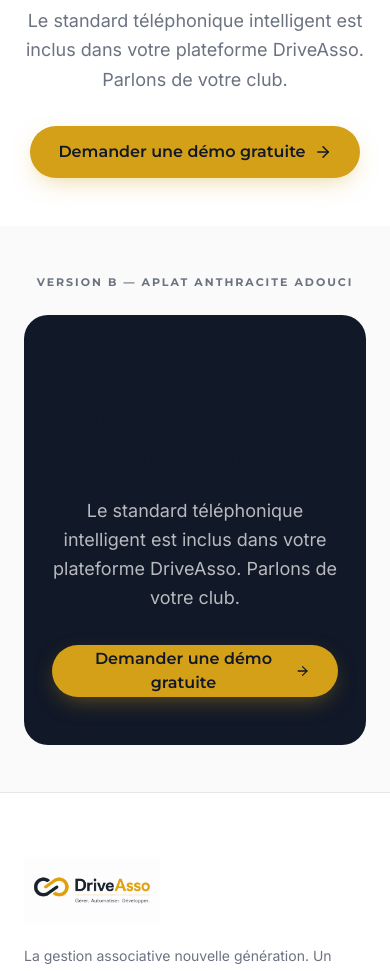
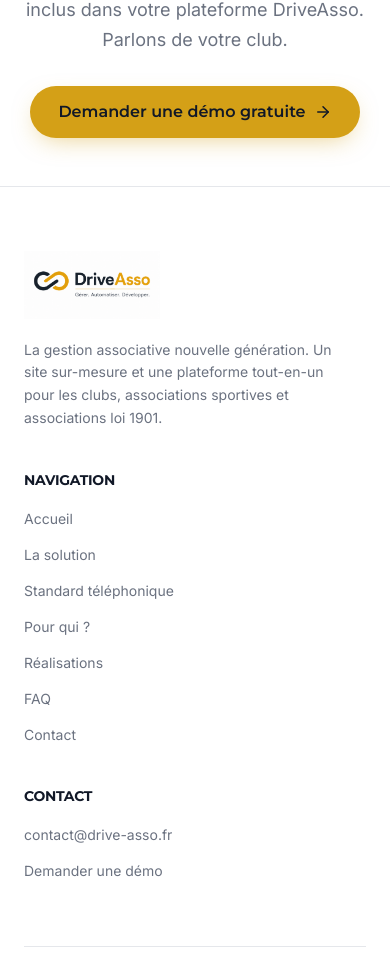
Before and after one commit to bouchouchaoscar-dev/Drive-Asso, a Next.js app: page /standard-telephonique in a window 390 px wide. Shown: the part 8038-9009 px from the top of the page. Built offline with nearby package versions, Linux system fonts and the light colour scheme.

Commit message:
style(standard): CTA final version A (fond blanc) + boutons hero pleine largeur mobile
- suppression de la version B du CTA et des labels temporaires
- hero : les 2 CTA passent en pleine largeur sur mobile (w-full sm:w-auto)

Co-Authored-By: Claude Opus 4.8 <noreply@anthropic.com>

```diff
--- a/app/standard-telephonique/page.tsx
+++ b/app/standard-telephonique/page.tsx
@@ -45,15 +45,15 @@ export const metadata: Metadata = {
 };
 
 /* Bouton « démo vocale » prévu mais NON actif pour cette version. */
-function SoonButton({ label }: { label: string }) {
+function SoonButton({ label, className }: { label: string; className?: string }) {
   return (
-    <span className="relative inline-flex">
+    <span className={`relative inline-flex ${className ?? ""}`}>
       <button
         type="button"
         disabled
         aria-disabled="true"
         title="Bientôt disponible"
-        className="inline-flex h-13 cursor-not-allowed items-center justify-center gap-2 rounded-full bg-white px-7 py-3.5 font-display text-base font-semibold text-ink-700 ring-1 ring-line select-none"
+        className="inline-flex h-13 w-full cursor-not-allowed items-center justify-center gap-2 rounded-full bg-white px-7 py-3.5 font-display text-base font-semibold text-ink-700 ring-1 ring-line select-none"
       >
         <Headphones size={18} className="text-gold-600" />
         {label}
@@ -175,11 +175,14 @@ export default function StandardTelephoniquePage() {
                   className="animate-rise mt-8 flex flex-col gap-3 sm:flex-row sm:items-center"
                   style={{ animationDelay: "0.24s" }}
                 >
-                  <Button href="/#contact" size="lg">
+                  <Button href="/#contact" size="lg" className="w-full sm:w-auto">
                     Demander une démo
                     <ArrowRight size={18} />
                   </Button>
-                  <SoonButton label="Écouter l'assistant" />
+                  <SoonButton
+                    label="Écouter l'assistant"
+                    className="w-full sm:w-auto"
+                  />
                 </div>
               </div>
 
@@ -504,42 +507,13 @@ export default function StandardTelephoniquePage() {
           </div>
         </Section>
 
-        {/* ---------- BLOC 8 — CTA FINAL (2 versions à comparer, TEMPORAIRE) ---------- */}
-        {/* Version A — fond blanc, sans aplat */}
+        {/* ---------- BLOC 8 — CTA FINAL (fond blanc, sans aplat) ---------- */}
         <Section tone="paper">
-          <p className="mx-auto mb-6 text-center font-display text-[11px] font-bold uppercase tracking-[0.18em] text-smoke">
-            Version A — fond blanc
-          </p>
           <div data-reveal className="mx-auto max-w-2xl text-center">
             <h2 className="text-3xl font-extrabold leading-tight text-ink-900 sm:text-4xl">
               Offrez à votre club un accueil à la hauteur.
             </h2>
             <p className="mt-5 text-lg leading-relaxed text-smoke">
-              Le standard téléphonique intelligent est inclus dans votre
-              plateforme DriveAsso. Parlons de votre club.
-            </p>
-            <div className="mt-8 flex justify-center">
-              <Button href="/#contact" size="lg">
-                Demander une démo gratuite
-                <ArrowRight size={18} />
-              </Button>
-            </div>
-          </div>
-        </Section>
-
-        {/* Version B — aplat anthracite adouci (panneau contenu + arrondi) */}
-        <Section tone="paper-2">
-          <p className="mx-auto mb-6 text-center font-display text-[11px] font-bold uppercase tracking-[0.18em] text-smoke">
-            Version B — aplat anthracite adouci
-          </p>
-          <div
-            data-reveal
-            className="mx-auto max-w-3xl rounded-3xl bg-ink-900 px-7 py-12 text-center sm:px-10"
-          >
-            <h2 className="text-3xl font-extrabold leading-tight text-white sm:text-4xl">
-              Offrez à votre club un accueil à la hauteur.
-            </h2>
-            <p className="mt-5 text-lg leading-relaxed text-white/70">
               Le standard téléphonique intelligent est inclus dans votre
               plateforme DriveAsso. Parlons de votre club.
             </p>
```
